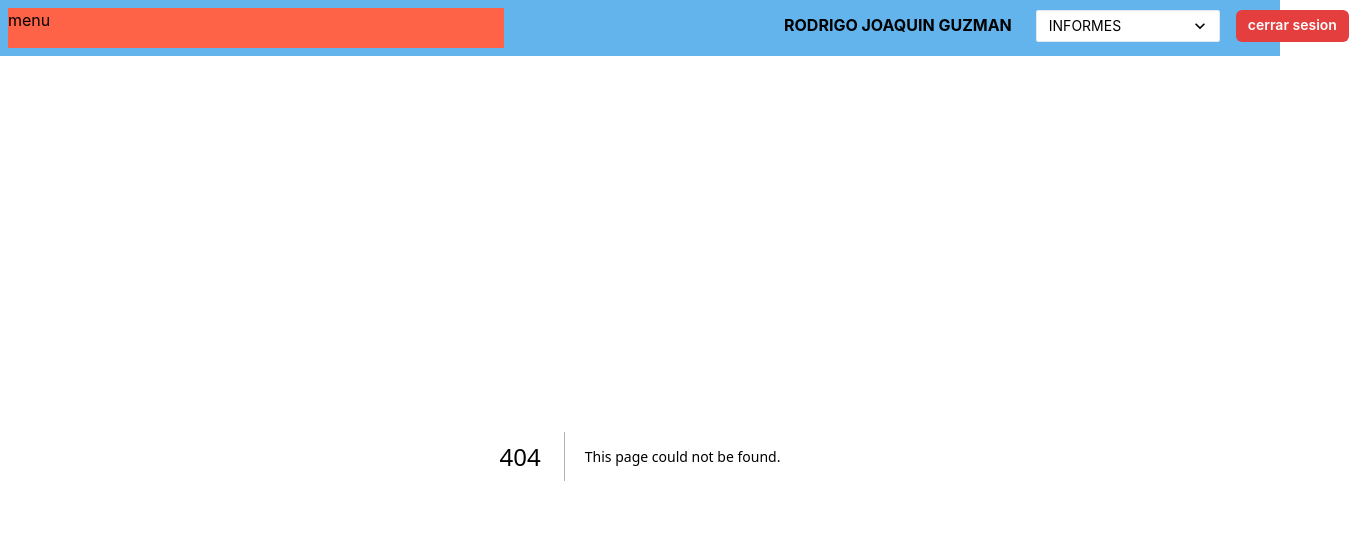
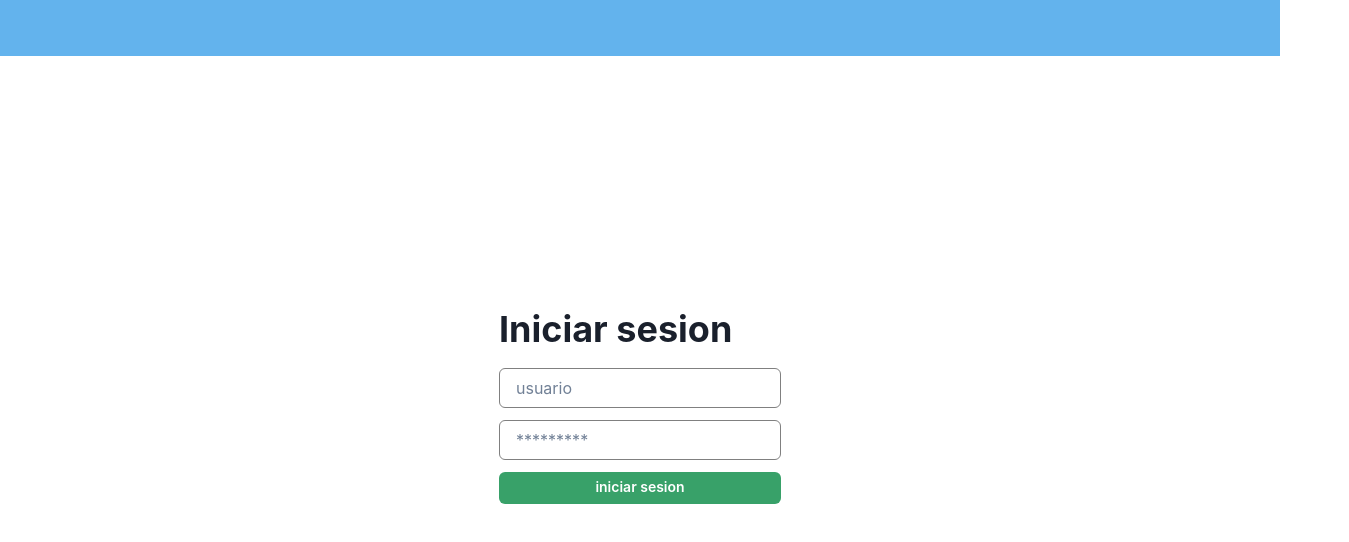
Before and after one commit to ucsedass/gestiontramitesfrontend, a Next.js app: page /login in a window 1280 px wide. Before the commit this address had no page. Shown: the top 542 px of the page, 1349 px wide, since content can reach past the window. Built offline with nearby package versions, Linux system fonts and the light colour scheme.

Commit message:
con pantalla login

```diff
--- a/src/components/Cabecera/Cabecera.js
+++ b/src/components/Cabecera/Cabecera.js
@@ -7,9 +7,9 @@ const Cabecera = () => {
     <>
       <Box p={2} bgColor={"blue.300"}>
         <Grid templateColumns="repeat(5, 1fr)" gap={4}>
-          <GridItem colSpan={2} h="10" bg="tomato">
+          <GridItem colSpan={2} h="10">
             {" "}
-            <Menu />
+            {/* <Menu /> */}
           </GridItem>
           <GridItem colStart={4} colEnd={6} h="10">
             <Usuario />
--- a/src/components/Cabecera/Usuario.js
+++ b/src/components/Cabecera/Usuario.js
@@ -1,4 +1,5 @@
-import React from "react";
+import React, { useState } from "react";
+import { useRouter, withRouter } from "next/router";
 import {
   Flex,
   Box,
@@ -7,11 +8,16 @@ import {
   ButtonGroup,
   Heading,
   Select,
+  Link,
 } from "@chakra-ui/react";
 
-const Usuario = () => {
+const Usuario = (props) => {
+  const router = useRouter();
+  const [logeado, setLogado] = useState(true);
   return (
     <>
+      {console.log(props.router.query.estado)}
+      {props.router.query.estado == "conectado" ? (
         <Flex minWidth="max-content" alignItems="center" gap="2">
           <Box p="2">
             <Heading size="sm">RODRIGO JOAQUIN GUZMAN</Heading>
@@ -26,13 +32,28 @@ const Usuario = () => {
           </Box>
           <Spacer />
           <ButtonGroup gap="2">
-          <Button size={"sm"} colorScheme="red">
+            <Button
+              size={"sm"}
+              colorScheme="red"
+              onClick={() => {
+                router.push(
+                  {
+                    pathname: "/login",
+                    query: { estado: "desconectado" },
+                  },
+                  "./login"
+                );
+              }}
+            >
               cerrar sesion
             </Button>
           </ButtonGroup>
         </Flex>
+      ) : (
+        <></>
+      )}
     </>
   );
 };
 
-export default Usuario;
+export default withRouter(Usuario);
--- /dev/null
+++ b/src/pages/login.js
@@ -0,0 +1,37 @@
+import React from "react";
+import { useRouter, withRouter } from "next/router";
+
+import { Button, Flex, Heading, Input } from "@chakra-ui/react";
+const Login = () => {
+  const router = useRouter();
+  return (
+    <>
+      <Flex height={"700px"} alignItems="center" justifyContent="center">
+        <Flex direction="column" borderColor={"grey"} p={12} rounded={6}>
+          <Heading direction="columns" mb={4}>
+            Iniciar sesion
+          </Heading>
+          <Input placeholder="usuario" v mb={3}></Input>
+          <Input placeholder="*********" mb={3}></Input>
+          <Button
+            size={"sm"}
+            colorScheme="green"
+            onClick={() => {
+              router.push(
+                {
+                  pathname: "/tramites",
+                  query: { estado: "conectado" },
+                },
+                "./tramites"
+              );
+            }}
+          >
+            iniciar sesion
+          </Button>
+        </Flex>
+      </Flex>
+    </>
+  );
+};
+
+export default withRouter(Login);
```
Lines whose indentation alone changed are shown as unchanged.
